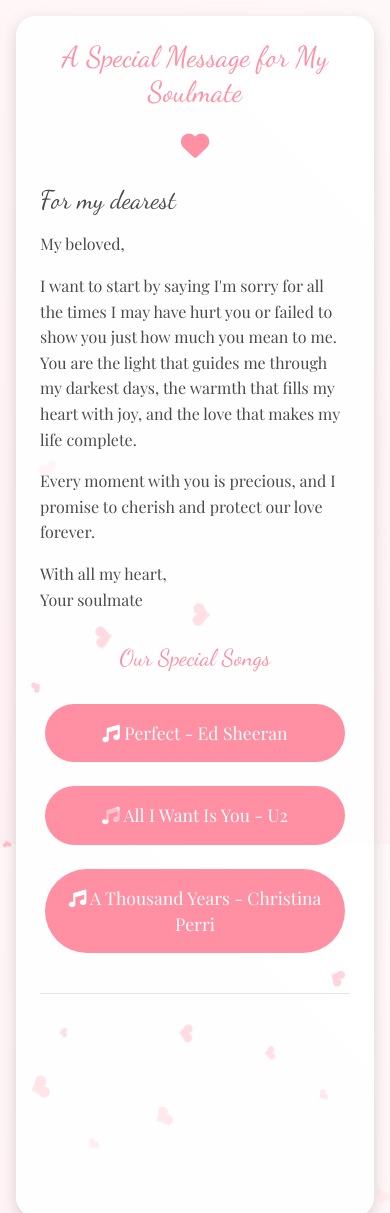
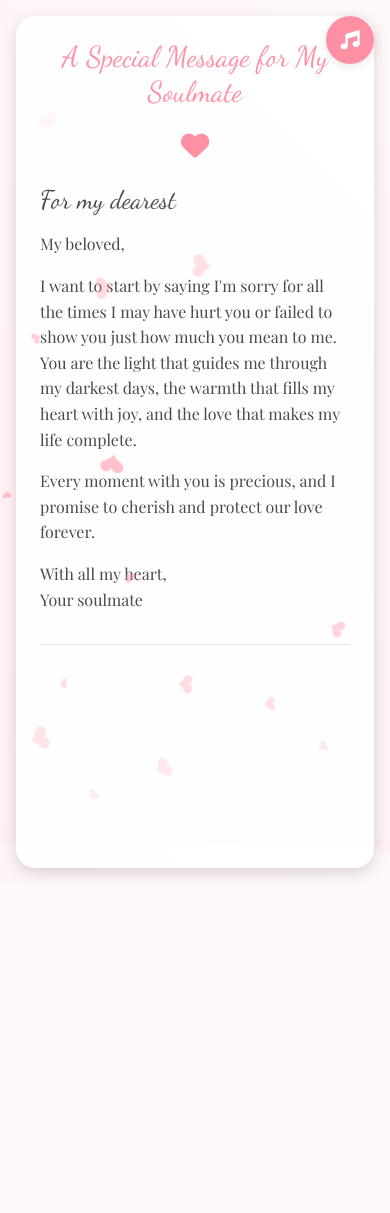
Before and after one commit to vasco0000/new-repl-2-, a Flask app: page / in a window 390 px wide. Shown: the top 1213 px of the page. After the commit the page ends 878 px from the top, so only its background shows below. Run offline with Flask 3, Linux system fonts and the light colour scheme; some web fonts are replaced.

Commit message:
Agent query: Is the music toggle button visible in the top right corner and working properly on mobile devices?
Replace song selection with a simple music toggle.

Screenshot: https://storage.googleapis.com/screenshot-production-us-central1/6fc6d553-531c-446b-9683-5a1751d57896/64f2a174-ba1a-4726-bfbc-0432fe1e1991.jpg

```diff
--- a/static/css/style.css
+++ b/static/css/style.css
@@ -92,39 +92,32 @@ body {
     line-height: 1.8;
 }
 
-.songs-section {
-    text-align: center;
-    margin: 2rem 0;
-}
-
-.songs-section h3 {
-    font-family: 'Dancing Script', cursive;
-    color: var(--primary-color);
-    margin-bottom: 1.5rem;
-}
-
-.song-buttons {
-    display: flex;
-    flex-direction: column;
-    gap: 1rem;
-    align-items: center;
-}
-
-.song-btn {
+.music-toggle {
+    position: fixed;
+    top: 1rem;
+    right: 1rem;
     background-color: var(--primary-color);
     color: white;
     border: none;
-    padding: 0.8rem 2rem;
-    border-radius: 50px;
+    width: 3rem;
+    height: 3rem;
+    border-radius: 50%;
+    display: flex;
+    align-items: center;
+    justify-content: center;
+    font-size: 1.2rem;
+    box-shadow: 0 2px 10px rgba(0, 0, 0, 0.1);
     transition: all 0.3s ease;
-    width: 80%;
-    max-width: 300px;
+    z-index: 1000;
 }
 
-.song-btn:hover {
+.music-toggle:hover {
+    transform: scale(1.1);
     background-color: #ff8585;
-    transform: translateY(-2px);
-    box-shadow: 0 5px 15px rgba(255, 107, 107, 0.3);
+}
+
+.music-toggle.playing {
+    animation: pulse 2s infinite;
 }
 
 .interactive-section {
--- a/static/js/main.js
+++ b/static/js/main.js
@@ -1,51 +1,20 @@
 // Music Player Class
 class MusicPlayer {
     constructor() {
-        this.songs = {
-            perfect: {
-                url: 'https://www.soundhelix.com/examples/mp3/SoundHelix-Song-1.mp3',
-                title: 'Perfect - Ed Sheeran'
-            },
-            alliwantisyou: {
-                url: 'https://www.soundhelix.com/examples/mp3/SoundHelix-Song-2.mp3',
-                title: 'All I Want Is You - U2'
-            },
-            athousandyears: {
-                url: 'https://www.soundhelix.com/examples/mp3/SoundHelix-Song-3.mp3',
-                title: 'A Thousand Years - Christina Perri'
-            }
-        };
-        this.currentAudio = null;
+        this.audio = new Audio('https://www.soundhelix.com/examples/mp3/SoundHelix-Song-1.mp3');
         this.isPlaying = false;
+        this.audio.loop = true;
     }
 
-    play(songKey) {
-        // Stop current song if playing
-        if (this.currentAudio) {
-            this.stop();
+    toggle() {
+        if (this.isPlaying) {
+            this.audio.pause();
+            this.isPlaying = false;
+        } else {
+            this.audio.play();
+            this.isPlaying = true;
         }
-
-        // Create and play new audio
-        const song = this.songs[songKey];
-        if (song) {
-            this.currentAudio = new Audio(song.url);
-            this.currentAudio.play();
-            this.isPlaying = true;
-            return true;
-        }
-        return false;
-    }
-
-    stop() {
-        if (this.currentAudio) {
-            this.currentAudio.pause();
-            this.currentAudio.currentTime = 0;
-            this.isPlaying = false;
-        }
-    }
-
-    getCurrentSong() {
-        return this.currentAudio ? this.currentAudio.src : null;
+        return this.isPlaying;
     }
 }
 
@@ -77,33 +46,11 @@ document.addEventListener('DOMContentLoaded', function() {
         setTimeout(createHeart, Math.random() * 5000);
     }
 
-    // Song buttons functionality
-    const songButtons = document.querySelectorAll('.song-btn');
-    songButtons.forEach(button => {
-        button.addEventListener('mouseenter', function() {
-            this.style.transform = 'translateY(-2px)';
-        });
-
-        button.addEventListener('mouseleave', function() {
-            this.style.transform = 'translateY(0)';
-        });
-
-        button.addEventListener('click', function() {
-            const songKey = this.dataset.song;
-
-            // Remove active class from all buttons
-            songButtons.forEach(btn => btn.classList.remove('active'));
-
-            // If clicking the same song that's playing, stop it
-            if (musicPlayer.isPlaying && musicPlayer.getCurrentSong().includes(songKey)) {
-                musicPlayer.stop();
-                this.classList.remove('active');
-            } else {
-                // Play the selected song and add active class
-                if (musicPlayer.play(songKey)) {
-                    this.classList.add('active');
-                }
-            }
-        });
+    // Music toggle button functionality
+    const musicToggle = document.getElementById('musicToggle');
+    musicToggle.addEventListener('click', function() {
+        const isPlaying = musicPlayer.toggle();
+        this.classList.toggle('playing', isPlaying);
+        this.innerHTML = isPlaying ? '<i class="fas fa-pause"></i>' : '<i class="fas fa-music"></i>';
     });
 });
--- a/templates/index.html
+++ b/templates/index.html
@@ -35,20 +35,9 @@
                 <p>With all my heart,<br>Your soulmate</p>
             </div>
 
-            <div class="songs-section">
-                <h3>Our Special Songs</h3>
-                <div class="song-buttons">
-                    <button class="btn song-btn" data-song="perfect">
-                        <i class="fas fa-music"></i> Perfect - Ed Sheeran
-                    </button>
-                    <button class="btn song-btn" data-song="alliwantisyou">
-                        <i class="fas fa-music"></i> All I Want Is You - U2
-                    </button>
-                    <button class="btn song-btn" data-song="athousandyears">
-                        <i class="fas fa-music"></i> A Thousand Years - Christina Perri
-                    </button>
-                </div>
-            </div>
+            <button id="musicToggle" class="music-toggle">
+                <i class="fas fa-music"></i>
+            </button>
 
             <div id="interactive-area" class="interactive-section">
                 <!-- Reserved for future interactive elements -->
```
